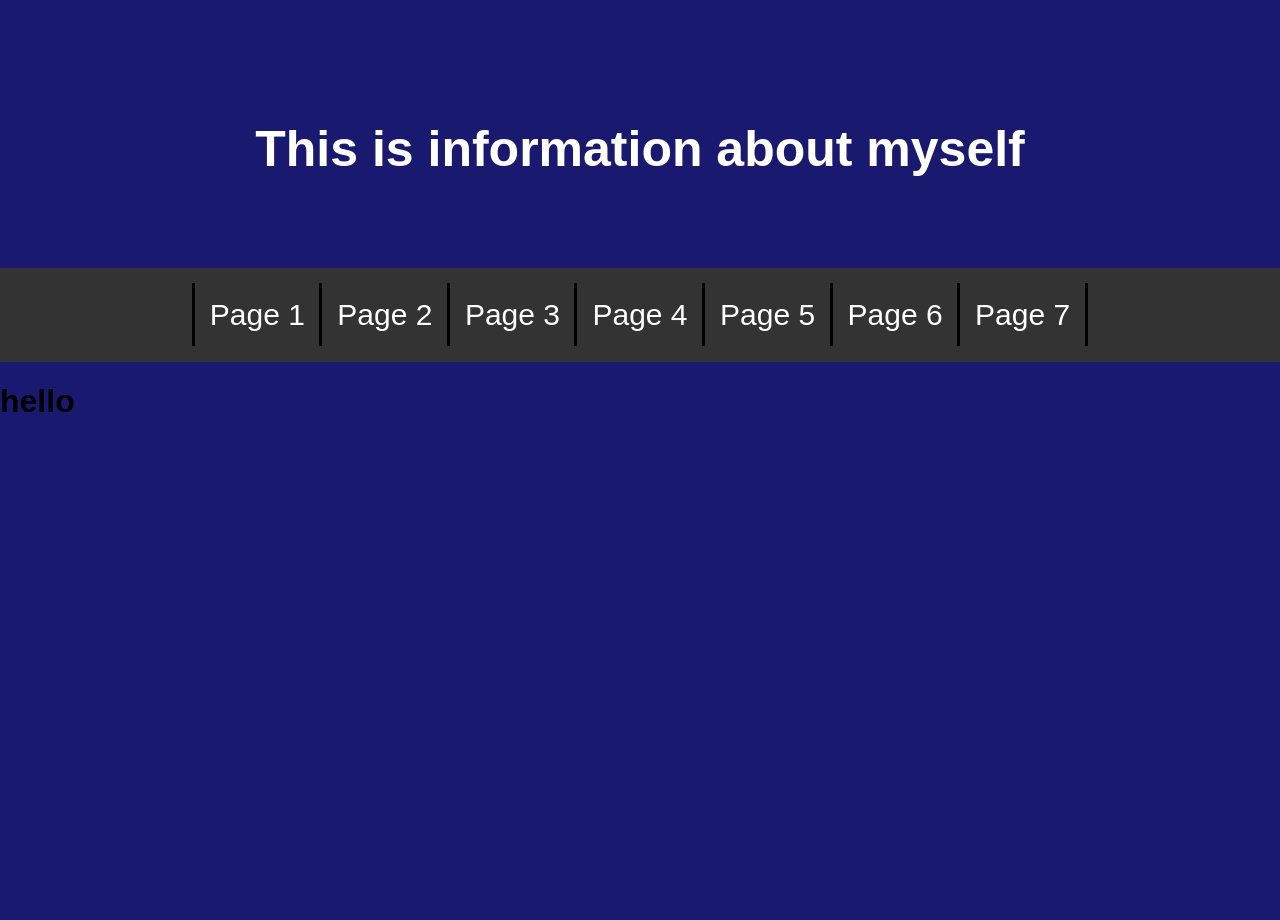
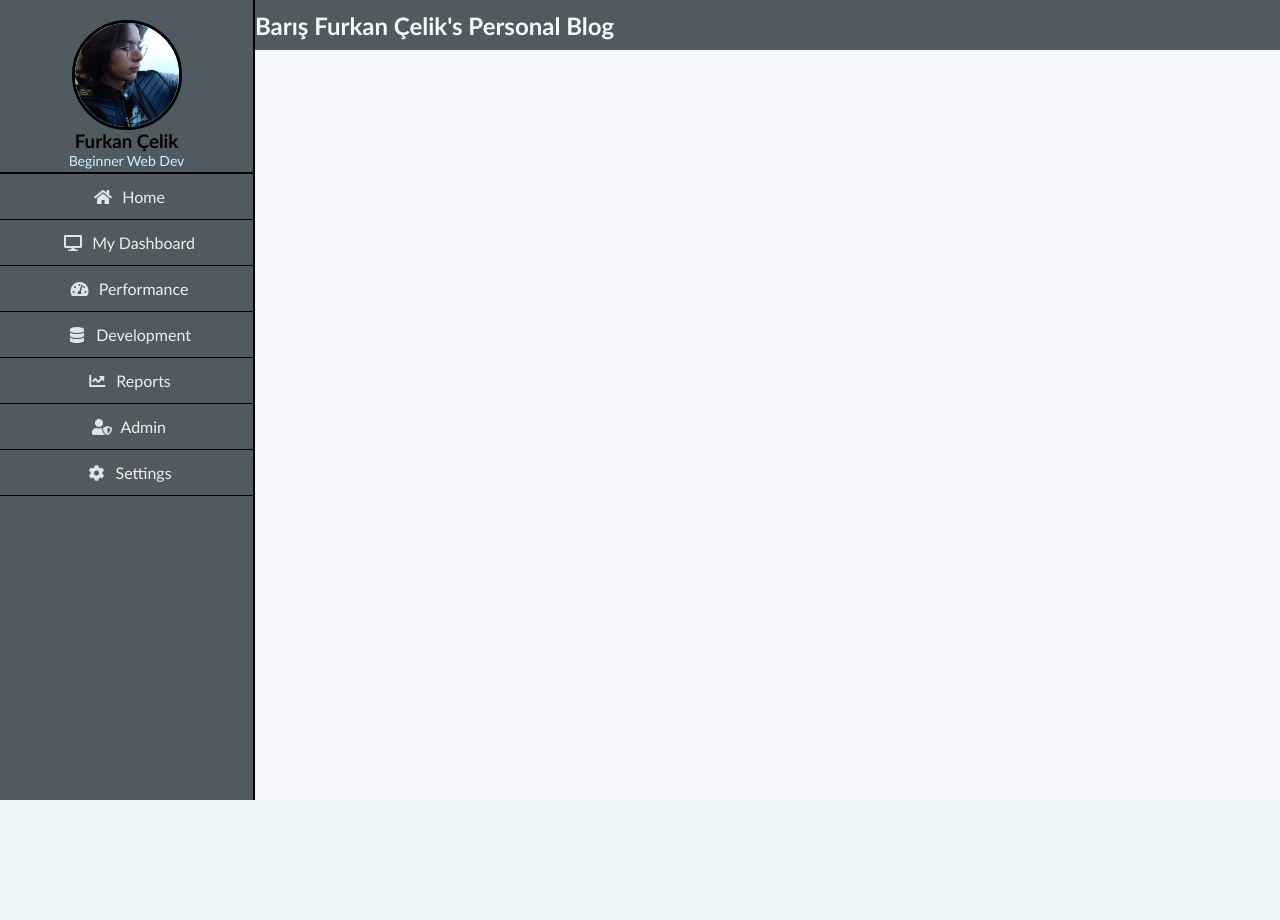
Before and after one commit to ikarkiel/First-Blog-MAYBE, a Django app: page / in a window 1280 px wide. After the commit the page ends 800 px from the top, so only its background shows below. Run offline with Django 4.2, Linux system fonts and the light colour scheme; some libraries are stand-ins or nearby versions.

Commit message:
changed the overall design
added navbars, still needs work

```diff
--- /dev/null
+++ b/personalblog/introduction/static/index/styles.css
@@ -0,0 +1,129 @@
+@import url('https://fonts.googleapis.com/css2?family=Open+Sans&display=swap');
+*{
+    list-style: none;
+    text-decoration: none;
+    margin: 0;
+    padding: 0;
+    box-sizing: border-box;
+    font-family: 'Gill Sans', 'Gill Sans MT', Calibri, 'Trebuchet MS', sans-serif;
+}
+
+body{
+    background: #f5f6fa;
+}
+
+.wrapper .sidebar{
+    background:  rgb(80, 91, 97);
+    position: fixed;
+    top: 0;
+    left: 0;
+    width: 255px;
+    height: 100%;
+    padding: 20px 0;
+    transition: all 0.5 ease;
+    border-right: black solid 2px;
+
+}
+
+.wrapper .sidebar .profile{
+    margin-bottom: 30px;
+    text-align: center;
+}
+.wrapper .sidebar .profile img{
+    object-fit: cover;
+    border: 3px solid black;
+    background-color: white;
+     display: block;
+     width: 110px;
+     height: 110px;
+     border-radius: 50%;
+     margin: 0 auto;
+
+}
+.wrapper .sidebar .profile p{
+    color: rgb(206, 240, 253);
+    font-size: 14px;
+}
+.wrapper .sidebar .profile hr{
+    background-color: black;
+    border: none;
+    height: 2px;
+    margin-top: 3px;
+
+}
+.wrapper .sidebar ul li a{
+    display: block;
+    padding: 13px 30px;
+    border-bottom: 1px solid #000;
+    color: rgb(241, 237, 237);
+    font-size: 16px;
+    position: relative;
+}
+
+.wrapper .sidebar ul li a .icon{
+    color: #dee4ec;
+    width: 30px;
+    display: inline-block;
+}
+.wrapper .sidebar ul li a:hover,
+.wrapper .sidebar ul li a.sidebar-link.active{
+    color: #1635e4;
+
+    background:white;
+    border-right: 2px solid rgb(5, 68, 104);
+}
+
+.wrapper .sidebar ul li a:hover .icon,
+.wrapper .sidebar ul li a.sidebar-link.active .icon{
+    color: #0c7db1;
+}
+
+.wrapper .sidebar ul li a:hover:before,
+.wrapper .sidebar ul li a.active:before{
+    display: block;
+}
+.content{
+    align-self: center;
+}
+.wrapper .section{
+    width: calc(100% - 225px);
+    margin-left: 225px;
+    transition: all 0.5s ease;
+}
+
+.wrapper .section .top_navbar{
+    background: rgb(80, 91, 97);
+    height: 50px;
+    display: flex;
+    align-items: center;
+    padding: 0 30px;
+
+
+}
+
+.wrapper .section .top_navbar .heading{
+    position: fixed;
+    text-align: center;
+    font-size: relative;
+    color: #f4fbff;
+
+
+}
+.wrapper .section .top_navbar .heading h2{
+    vertical-align: middle;
+
+}
+
+
+
+.wrapper .section .top_navbar .heading h2:hover{
+    color: #000;
+}
+body.active .wrapper .sidebar{
+    left: -225px;
+}
+
+body.active .wrapper .section{
+    margin-left: 0;
+    width: 100%;
+}
--- a/personalblog/introduction/templates/info/index.html
+++ b/personalblog/introduction/templates/info/index.html
@@ -1,26 +1,8 @@
-{% load static %}
-<html lang="en">
-<head>
-    <meta charset="UTF-8">
-    <meta name="viewport" content="width=device-width, initial-scale=1.0">
-    <link rel="stylesheet" href="{% static 'index/style.css' %}">
-    <title>Document</title>
-</head>
-<body>
-    <h2>This is information about myself</h2>
-    <div id="navigate">
-       <ul>
-        <li><a href="{% url 'aboutme' %}">Page 1</a></li>
-        <li><a href="">Page 2</a></li>
-        <li><a href="">Page 3</a></li>
-        <li><a href="">Page 4</a></li>
-        <li><a href="">Page 5</a></li>
-        <li><a href="">Page 6</a></li>
-        <li><a href="">Page 7</a></li>
-       </ul>
-    </div>
+
+   {% extends 'info/layout.html' %}
+   {% block body %}
     <div id="content">
      <h1>hello</h1>
+     this is a test
     </div>
-</body>
-</html>
+   {% endblock %}
--- /dev/null
+++ b/personalblog/introduction/templates/info/layout.html
@@ -0,0 +1,79 @@
+{% load static %}
+<html lang="en">
+<head>
+    <link rel="stylesheet" href="https://use.fontawesome.com/releases/v5.8.1/css/all.css">
+    <meta charset="UTF-8">
+    <meta name="viewport" content="width=device-width, initial-scale=1.0">
+    <link rel="stylesheet" href="{% static 'index/styles.css' %}">
+
+    <title>Barış Furkan Çelik's Personal Blog</title>
+</head>
+<body>
+    <div class="wrapper">
+        <div class="section">
+            <div class="top_navbar">
+                <div class="heading">
+                        <h2 style="text-align: center;">Barış Furkan Çelik's Personal Blog</h2>
+                </div>
+            </div>
+
+        </div>
+       <div class="sidebar">
+         <div class="profile">
+            <img src="{% static 'mypicture.jpg' %}" alt="">
+            <h3>Furkan Çelik</h3>
+            <p>Beginner Web Dev</p>
+            <hr>
+            <ul>
+                <li>
+                    <a href="#" class="sidebar-link">
+                        <span class="icon"><i class="fas fa-home"></i></span>
+                        <span class="item">Home</span>
+                    </a>
+                </li>
+                <li>
+                    <a href="#" class="sidebar-link">
+                        <span class="icon"><i class="fas fa-desktop"></i></span>
+                        <span class="item">My Dashboard</span>
+                    </a>
+                </li>
+                <li>
+                    <a href="#" class="sidebar-link">
+                        <span class="icon"><i class="fas fa-tachometer-alt"></i></span>
+                        <span class="item">Performance</span>
+                    </a>
+                </li>
+                <li>
+                    <a href="#" class="sidebar-link">
+                        <span class="icon"><i class="fas fa-database"></i></span>
+                        <span class="item">Development</span>
+                    </a>
+                </li>
+                <li>
+                    <a href="#" class="sidebar-link">
+                        <span class="icon"><i class="fas fa-chart-line"></i></span>
+                        <span class="item">Reports</span>
+                    </a>
+                </li>
+                <li>
+                    <a href="#" class="sidebar-link">
+                        <span class="icon"><i class="fas fa-user-shield"></i></span>
+                        <span class="item">Admin</span>
+                    </a>
+                </li>
+                <li>
+                    <a href="#" class="sidebar-link">
+                        <span class="icon"><i class="fas fa-cog"></i></span>
+                        <span class="item">Settings</span>
+                    </a>
+                </li>
+            </ul>
+         </div>
+       </div>
+    </div>
+    <div id="content">
+     {% block body %}
+     {% endblock %}
+    </div>
+</body>
+</html>
```
Also changed, not shown: personalblog/introduction/templates/info/aboutme.html (+6 -10 lines), personalblog/db.sqlite3, personalblog/introduction/static/moai.png (added), personalblog/introduction/static/mypicture.jpg (added).
